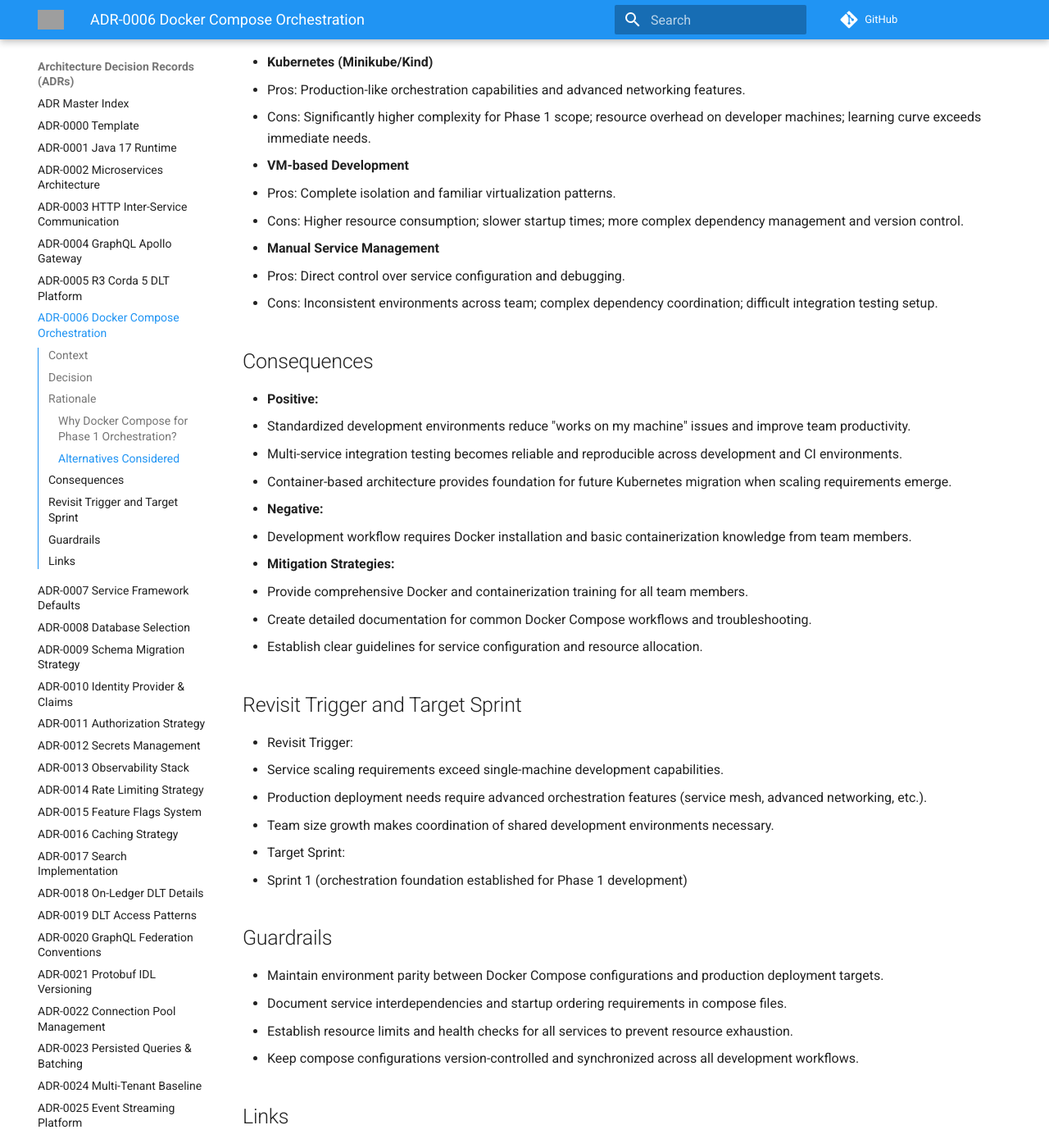
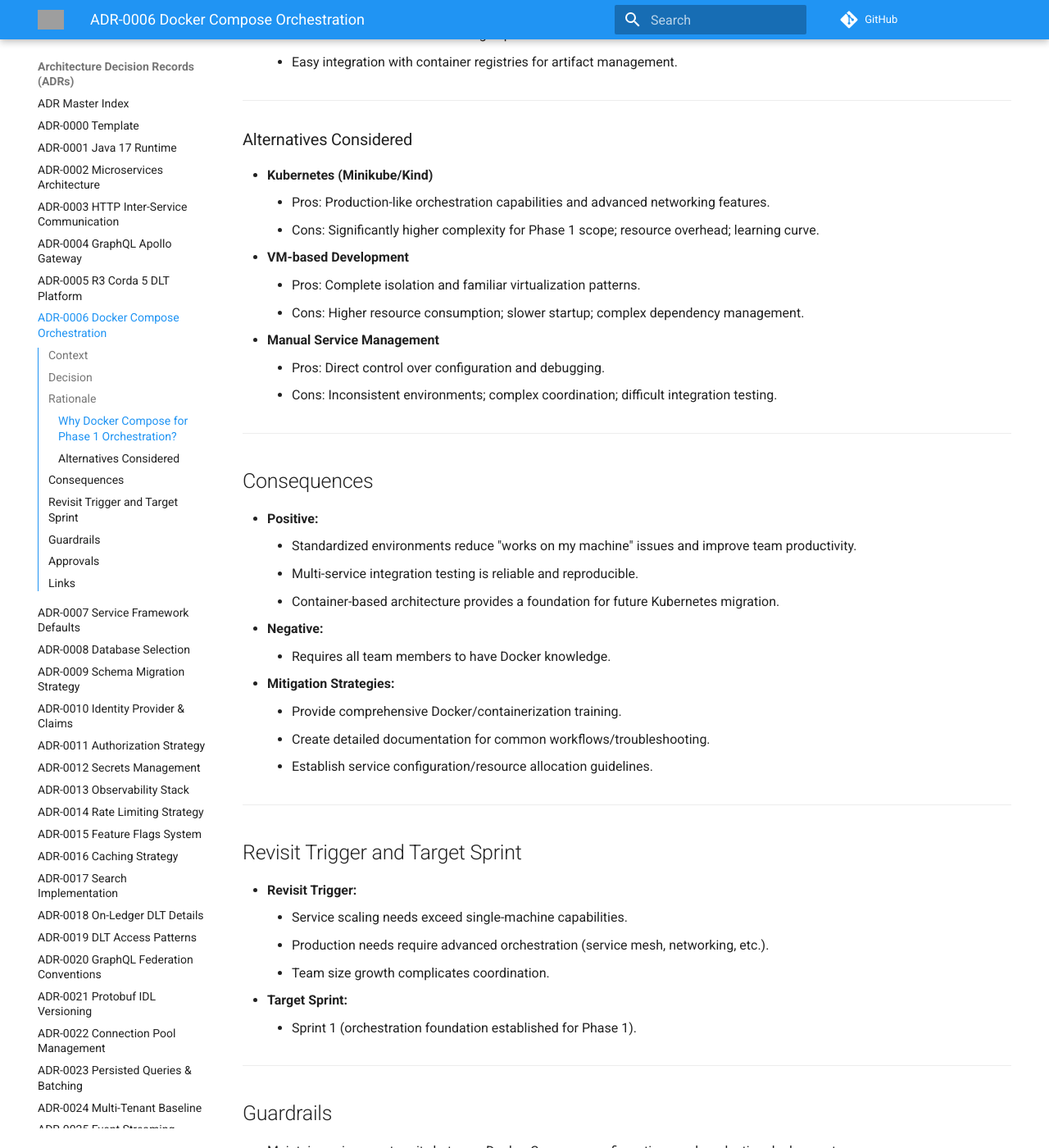
Before and after one commit to DealSphere-Inc/dealsphere-platform-docs, an MkDocs documentation site: the page built from docs/adr/ADR-0006-docker-compose-phase1-orchestration.md, in a window 1280 px wide and 1400 px high, scrolled down 1867 px. Shown: the whole window at 82% size. Built offline with MkDocs 1.6.1 and Material for MkDocs 9.7.7, drawn with Linux system fonts in a browser that asks for light colours; comment, search, counter and statistics services are not loaded; some of the changed text lies outside the part shown; grey boxes are pictures that could not be loaded.

Commit message:
Update ADR-0006-docker-compose-phase1-orchestration.md

```diff
--- a/docs/adr/ADR-0006-docker-compose-phase1-orchestration.md
+++ b/docs/adr/ADR-0006-docker-compose-phase1-orchestration.md
@@ -1,100 +1,129 @@
 # ADR-0006: Docker Compose for Phase 1 Orchestration
 
-**Status**: Accepted
-**Date**: 2025-08-13
-**Tags**: orchestration, docker, compose
+**Author:** @MysterTech
+**Status:** Accepted
+**Date:** 2025-08-13
+**Deciders:** @MysterTech
+**Technical Story:**
+**Tags:** orchestration, docker, compose
+
+---
 
 ## Context
 
 - DealSphere Phase 1 requires local development and integration testing environments that closely mirror production service topology.
 - Docker Compose provides container orchestration capabilities suitable for multi-service development environments and CI/CD workflows.
 - Team familiarity with containerization patterns and Docker ecosystem tools supports rapid adoption and troubleshooting.
-- PRD alignment: [Development workflow](../product/prd.md#development-workflow) and [deployment strategy](../product/prd.md#deployment-strategy) are prioritized for Phase 1 delivery timelines.
+- PRD alignment: [Development workflow](https://github.com/DealSphere-Inc/dealsphere-platform-docs/blob/main/docs/product/prd.md#development-workflow) and [deployment strategy](https://github.com/DealSphere-Inc/dealsphere-platform-docs/blob/main/docs/product/prd.md#deployment-strategy) are prioritized for Phase 1 delivery timelines.
+
+---
 
 ## Decision
 
 Adopt Docker Compose as the container orchestration platform for DealSphere Phase 1 local development, testing, and CI/CD environments.
+
+---
 
 ## Rationale
 
 ### Why Docker Compose for Phase 1 Orchestration?
 
 - **Development Environment Consistency**
-  - Standardized service configuration across all developer workstations.
-  - Reproducible dependency management for databases, message brokers, and external service mocks.
-  - Version-controlled environment definitions ensuring team alignment.
-  - Simple service lifecycle management (start/stop/restart) for rapid iteration.
+    - Standardized service configuration across all developer workstations.
+    - Reproducible dependency management for databases, message brokers, and external service mocks.
+    - Version-controlled environment definitions ensuring team alignment.
+    - Simple service lifecycle management (start/stop/restart) for rapid iteration.
 - **Integration Testing Support**
-  - Multi-container test suites with predictable service startup ordering.
-  - Network isolation and service-to-service communication testing.
-  - Database and external service state management for test scenarios.
-  - CI/CD pipeline integration with consistent environment provisioning.
+    - Multi-container test suites with predictable service startup ordering.
+    - Network isolation and service-to-service communication testing.
+    - Database and external service state management for test scenarios.
+    - CI/CD pipeline integration with consistent environment provisioning.
 - **Operational Simplicity**
-  - Single-file service definitions (docker-compose.yml) for easy maintenance.
-  - Built-in service discovery and DNS resolution between containers.
-  - Volume mounting for development hot-reloading and persistent data.
-  - Log aggregation and debugging tools compatible with Docker ecosystem.
+    - Single-file service definitions (`docker-compose.yml`) for easy maintenance.
+    - Built-in service discovery and DNS resolution between containers.
+    - Volume mounting for development hot-reloading and persistent data.
+    - Log aggregation and debugging tools compatible with Docker ecosystem.
 - **Resource Management**
-  - Efficient resource utilization on developer machines compared to VM-based alternatives.
-  - Fine-grained resource allocation per service (CPU/memory limits).
-  - Automatic cleanup and container lifecycle management.
-  - Minimal infrastructure overhead for local development workflows.
+    - Efficient resource utilization on developer machines compared to VM-based alternatives.
+    - Fine-grained resource allocation per service (CPU/memory limits).
+    - Automatic cleanup and container lifecycle management.
+    - Minimal infrastructure overhead for local development workflows.
 - **Technology Stack Alignment**
-  - Native Docker image support for Java 17 services and Spring Boot applications.
-  - PostgreSQL, Redis, and other backing service containers readily available.
-  - Corda node containerization patterns established in community.
-  - GraphQL and gRPC service containerization well-documented.
+    - Native Docker image support for Java 17 services and Spring Boot applications.
+    - PostgreSQL, Redis, and other backing service containers readily available.
+    - Corda node containerization patterns established in community.
+    - GraphQL and gRPC service containerization well-documented.
 - **CI/CD Integration**
-  - GitHub Actions and other CI systems provide built-in Docker Compose support.
-  - Consistent environment definitions between local development and automated testing.
-  - Parallel service builds and testing capabilities.
-  - Easy integration with container registries for artifact management.
+    - GitHub Actions and other CI systems provide built-in Docker Compose support.
+    - Consistent environment definitions between local development and automated testing.
+    - Parallel service builds and testing capabilities.
+    - Easy integration with container registries for artifact management.
+
+---
 
 ### Alternatives Considered
 
 - **Kubernetes (Minikube/Kind)**
-  - Pros: Production-like orchestration capabilities and advanced networking features.
-  - Cons: Significantly higher complexity for Phase 1 scope; resource overhead on developer machines; learning curve exceeds immediate needs.
+    - Pros: Production-like orchestration capabilities and advanced networking features.
+    - Cons: Significantly higher complexity for Phase 1 scope; resource overhead; learning curve.
 - **VM-based Development**
-  - Pros: Complete isolation and familiar virtualization patterns.
-  - Cons: Higher resource consumption; slower startup times; more complex dependency management and version control.
+    - Pros: Complete isolation and familiar virtualization patterns.
+    - Cons: Higher resource consumption; slower startup; complex dependency management.
 - **Manual Service Management**
-  - Pros: Direct control over service configuration and debugging.
-  - Cons: Inconsistent environments across team; complex dependency coordination; difficult integration testing setup.
+    - Pros: Direct control over configuration and debugging.
+    - Cons: Inconsistent environments; complex coordination; difficult integration testing.
+
+---
 
 ## Consequences
 
 - **Positive:**
-  - Standardized development environments reduce "works on my machine" issues and improve team productivity.
-  - Multi-service integration testing becomes reliable and reproducible across development and CI environments.
-  - Container-based architecture provides foundation for future Kubernetes migration when scaling requirements emerge.
+    - Standardized environments reduce "works on my machine" issues and improve team productivity.
+    - Multi-service integration testing is reliable and reproducible.
+    - Container-based architecture provides a foundation for future Kubernetes migration.
 - **Negative:**
-  - Development workflow requires Docker installation and basic containerization knowledge from team members.
+    - Requires all team members to have Docker knowledge.
 - **Mitigation Strategies:**
-  - Provide comprehensive Docker and containerization training for all team members.
-  - Create detailed documentation for common Docker Compose workflows and troubleshooting.
-  - Establish clear guidelines for service configuration and resource allocation.
+    - Provide comprehensive Docker/containerization training.
+    - Create detailed documentation for common workflows/troubleshooting.
+    - Establish service configuration/resource allocation guidelines.
+
+---
 
 ## Revisit Trigger and Target Sprint
 
-- Revisit Trigger:
-  - Service scaling requirements exceed single-machine development capabilities.
-  - Production deployment needs require advanced orchestration features (service mesh, advanced networking, etc.).
-  - Team size growth makes coordination of shared development environments necessary.
-- Target Sprint:
-  - Sprint 1 (orchestration foundation established for Phase 1 development)
+- **Revisit Trigger:**
+    - Service scaling needs exceed single-machine capabilities.
+    - Production needs require advanced orchestration (service mesh, networking, etc.).
+    - Team size growth complicates coordination.
+- **Target Sprint:**
+    - Sprint 1 (orchestration foundation established for Phase 1).
+
+---
 
 ## Guardrails
 
-- Maintain environment parity between Docker Compose configurations and production deployment targets.
-- Document service interdependencies and startup ordering requirements in compose files.
-- Establish resource limits and health checks for all services to prevent resource exhaustion.
-- Keep compose configurations version-controlled and synchronized across all development workflows.
+- Maintain environment parity between Docker Compose configurations and production deployment.
+- Document service interdependencies and startup ordering in compose files.
+- Set resource limits and health checks for all services.
+- Keep configurations version-controlled and synchronized.
+
+---
+
+## Approvals
+
+| Review                  | Reviewer  | Date       | Status    | Notes  |
+|-------------------------|-----------|------------|-----------|--------|
+| Architectural Review    |           |            |           |        |
+| Security Review         |           |            |           |        |
+| SRE Review              |           |            |           |        |
+
+---
 
 ## Links
 
-- **Technology Landscape:** [Orchestration Platform](../tech/technology-landscape.md#orchestration-platform)
-- **Sprint Plan:** [Sprint 1 – Development Environment Setup](../tech/sprint-plan-phase-1.md#sprint-1-development-environment-setup)
+- **Technology Landscape:** [Orchestration Platform](https://github.com/DealSphere-Inc/dealsphere-platform-docs/blob/main/docs/tech/technology-landscape.md#orchestration-platform)
+- **Sprint Plan:** [Sprint 1 – Development Environment Setup](https://github.com/DealSphere-Inc/dealsphere-platform-docs/blob/main/docs/tech/sprint-plan-phase-1.md#sprint-1-development-environment-setup)
 - **Related ADRs:**
-  - [ADR-0002: Microservices Architecture](ADR-0002-microservices-architecture.md)
-  - [ADR-0001: Java 17 as Language/Runtime](ADR-0001-java-17-runtime.md)
+    - [ADR-0002: Microservices Architecture](https://github.com/DealSphere-Inc/dealsphere-platform-docs/blob/main/docs/adr/ADR-0002-microservices-architecture.md)
+    - [ADR-0001: Java 17 as Language/Runtime](https://github.com/DealSphere-Inc/dealsphere-platform-docs/blob/main/docs/adr/ADR-0001-java-17-runtime.md)
```
